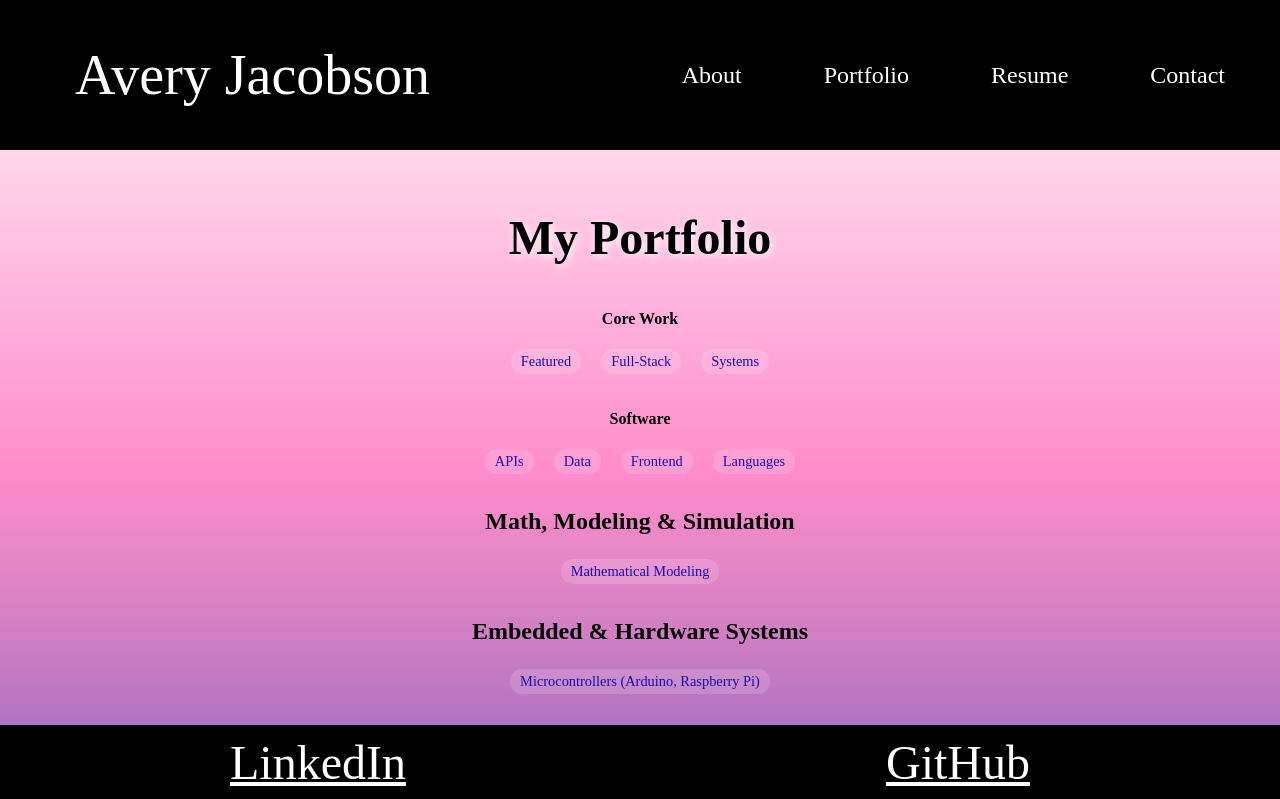
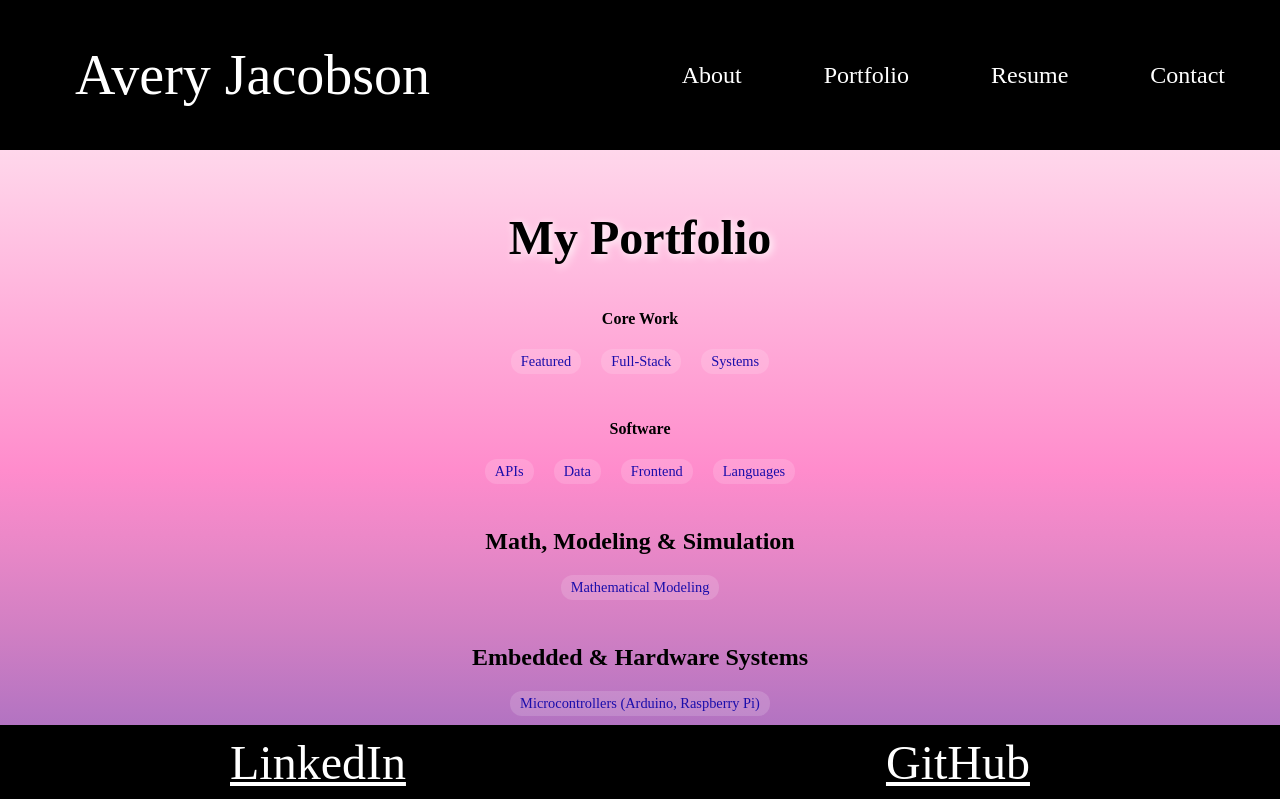
Before and after one commit to TheReal4m4d3u5/fullPortfolio, a React (Vite) app: page /Portfolio in a window 1280 px wide. Shown: the top 799 px of the page. Built offline with nearby package versions, Linux system fonts and the light colour scheme.

Commit message:
updated portfolio index

```diff
--- a/src/styles/portfolioStyles.css
+++ b/src/styles/portfolioStyles.css
@@ -113,8 +113,12 @@ body {
   flex-direction: column;
   align-items: center;
   text-align: center;
-  gap: 4px;
+  gap: 14px;
   margin-bottom: 40px;
+}
+
+.portfolio-index h2 {
+  margin-bottom: 6px;   /* reduce space under "Core Work" */
 }
 
 .top-links,
```
